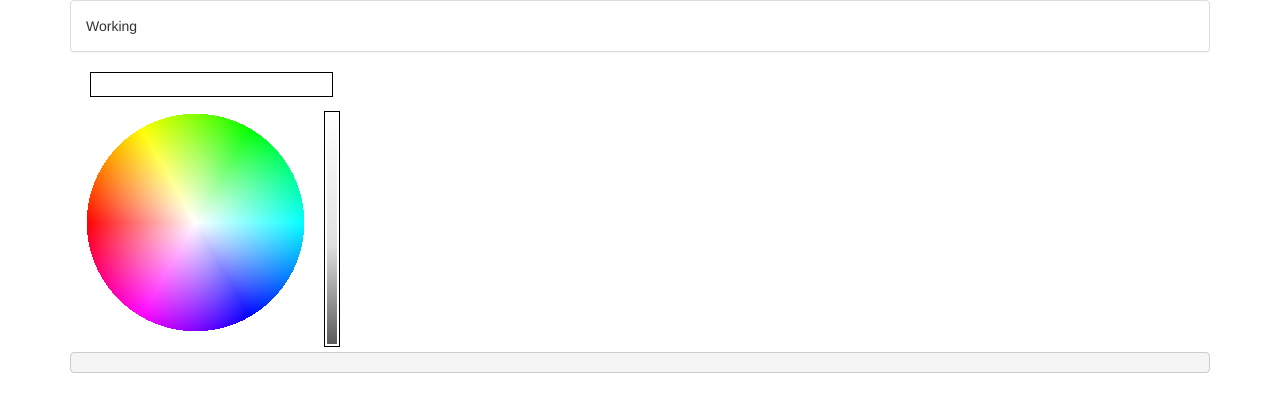
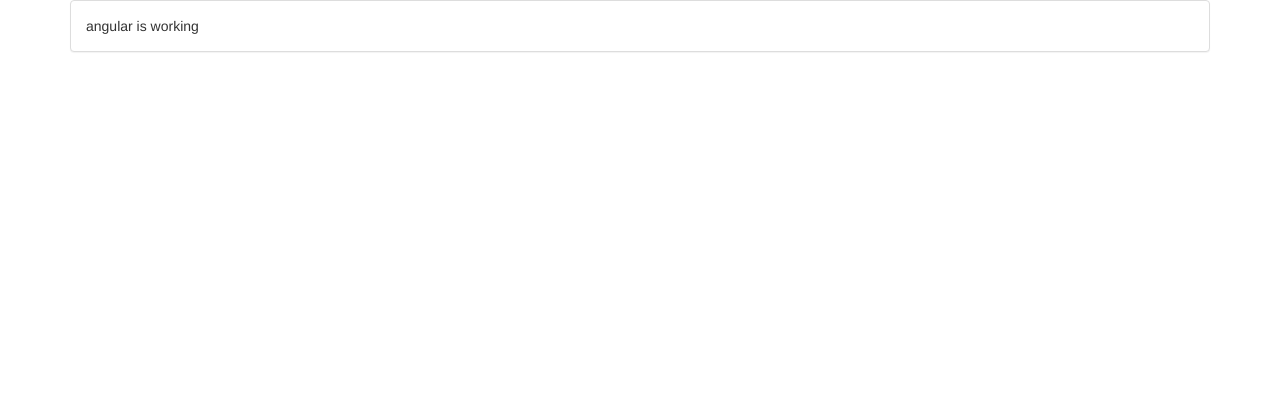
Before and after one commit to MartinRandall/ColemanLighting, a website: page index.html at #/main in a window 1280 px wide. Drawn offline with nearby package versions, Linux system fonts and the light colour scheme; some packages are replaced by stand-ins of ours.

Commit message:
Started to create Angular application

```diff
--- /dev/null
+++ b/app/app.js
@@ -0,0 +1,18 @@
+(function () {
+
+    "use strict";
+
+    angular.module("main", ['ngRoute'])
+        .config(["$routeProvider", function ($routeProvider) {
+
+            $routeProvider
+                .when("/main", {
+                    templateUrl: 'app/pages/main/main.html',
+                    controller: 'MainController'
+                })
+                .otherwise({
+                    redirectTo: "/main"
+                });
+        }]);
+
+})();
--- /dev/null
+++ b/app/pages/main/main-controller.js
@@ -0,0 +1,9 @@
+(function () {
+
+    "use strict";
+
+    angular.module("main")
+        .controller("MainController", ["$scope", function ($scope) {
+            $scope.test = "angular is working";
+        }]);
+})();
--- /dev/null
+++ b/app/pages/main/main.html
@@ -0,0 +1 @@
+{{test}}
--- a/index.html
+++ b/index.html
@@ -6,14 +6,15 @@
     <link rel="stylesheet" href="bower_components/bootstrap/dist/css/bootstrap.css"/>
     <link rel="stylesheet" href="css/app.css" />
 </head>
-<body>
+<body ng-app="main">
     <div class="container">
         <div class="panel-default panel">
             <div class="panel-body">
-                Working
+                <ng-view></ng-view>
             </div>
         </div>
 
+        <!--
         <div class="colorpicker">
             <section class="colorwheel">
                 <div id="colorblock"></div>
@@ -29,8 +30,10 @@
         </div>
 
         <pre id="color_selection"></pre>
+        -->
     </div>
 
+    <!--
     <script language="JavaScript">
         var config = {
             size: 250
@@ -50,13 +53,13 @@
                     height = el.parentNode.offsetHeight,
                     cx = width / 2,
                     cy = height / 2,
-                    radius = width / 2.3,
+                    radius = width / 2,
                     imageData,
                     pixels,
-                    hue, sat, value,
+                    hue, sat,
                     i = 0,
                     x, y, rx, ry, d,
-                    f, g, p, u, v, w, rgb;
+                    f, g, u, v, w;
 
             el.width = width;
             el.height = height;
@@ -79,12 +82,12 @@
                         pixels[i] = [255, v, u, u, w, 255, 255][g];
                         pixels[i + 1] = [w, 255, 255, v, u, u, w][g];
                         pixels[i + 2] = [u, u, w, 255, 255, v, u][g];
-                        pixels[i + 3] = 255;
+                        pixels[i + 3] = 4;
                     } else {
-                        pixels[i] = 255;
-                        pixels[i + 1] = 255;
-                        pixels[i + 2] = 255;
-                        pixels[i + 3] = 255;
+                        pixels[i] = 192;
+                        pixels[i + 1] = 192;
+                        pixels[i + 2] = 192;
+                        pixels[i + 3] = 4;
                     }
                 }
             }
@@ -152,5 +155,11 @@
             return ((r << 16) | (g << 8) | b).toString(16);
         }
     </script>
+    -->
+    <script type="text/javascript" src="node_modules/angular/angular.js" ></script>
+    <script type="text/javascript" src="node_modules/angular-route/angular-route.js"></script>
+    <script type="text/javascript" src="app/app.js"></script>
+    <script type="text/javascript" src="app/pages/main/main-controller.js"></script>
+
 </body>
 </html>
```
